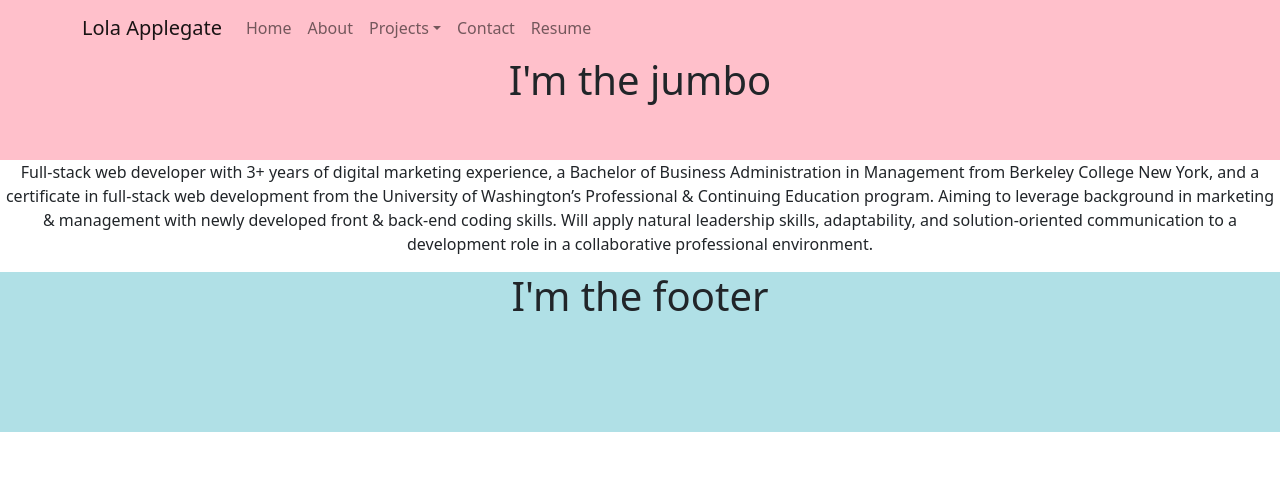
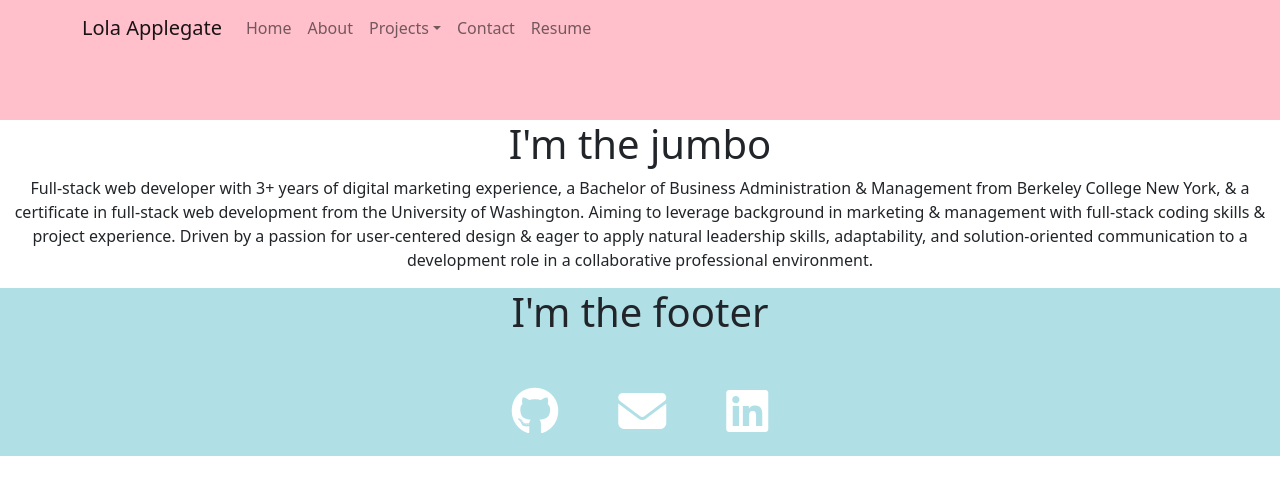
Before and after one commit to lola-violet/my-portfolio, a React (Create React App) app: page / in a window 1280 px wide. Shown: the top 494 px of the page. Built offline with nearby package versions, Linux system fonts and the light colour scheme.

Commit message:
added footer icons, switched jumbo location

```diff
--- a/public/index.html
+++ b/public/index.html
@@ -40,4 +40,5 @@
       To create a production bundle, use `npm run build` or `yarn build`.
     -->
   </body>
+  <script src="https://kit.fontawesome.com/dec0b4fe4d.js" crossorigin="anonymous"></script>
 </html>
--- a/src/components/body/pages/homePage/HomeAbout.js
+++ b/src/components/body/pages/homePage/HomeAbout.js
@@ -6,7 +6,7 @@ export default function HomeAbout() {
     return(
         <div>
             <div className="row">
-                <p>Full-stack web developer with 3+ years of digital marketing experience, a Bachelor of Business Administration in Management from Berkeley College New York, and a certificate in full-stack web development from the University of Washington’s Professional & Continuing Education program. Aiming to leverage background in marketing & management with newly developed front & back-end coding skills. Will apply natural leadership skills, adaptability, and solution-oriented communication to a development role in a collaborative professional environment. </p>
+                <p>Full-stack web developer with 3+ years of digital marketing experience, a Bachelor of Business Administration & Management from Berkeley College New York, & a certificate in full-stack web development from the University of Washington. Aiming to leverage background in marketing & management with full-stack coding skills & project experience. Driven by a passion for user-centered design & eager to apply natural leadership skills, adaptability, and solution-oriented communication to a development role in a collaborative professional environment. </p>
             </div>
         </div>
     )
--- a/src/components/footer/Footer.js
+++ b/src/components/footer/Footer.js
@@ -1,14 +1,19 @@
 import React from 'react';
-// Footer SubComponents
-import IconMenu from './iconMenu/IconMenu';
+
 // CSS
 import './footer.css';
 
 export default function Footer() {
     return(
         <div className='footerBlock'>
-            <IconMenu />
             <h1>I'm the footer</h1>
+            <div className="container">
+                <div className="custom-footer d-flex flex-wrap justify-content-center align-items-center" id="contact">
+                    <a href="https://github.com/lola-violet" target="_blank" rel="noreferrer"><i className="fa-brands fa-github fa-3x"></i></a>
+                    <a href="mailto:lolaviolet.dev@gmail.com" target="_blank" rel="noreferrer"><i className="fa-solid fa-envelope fa-3x"></i></a>
+                    <a href="https://www.linkedin.com/in/lolaapplegate/" target="_blank" rel="noreferrer"><i className="fa-brands fa-linkedin fa-3x"></i></a>
+                </div>
+            </div>
         </div>
     )
 }
--- a/src/components/footer/footer.css
+++ b/src/components/footer/footer.css
@@ -4,3 +4,12 @@
     min-height: 20vh;
     background-color: powderblue;
 }
+
+.custom-footer {
+    height: 90px;
+    margin-top: 30px;
+}
+.custom-footer i {
+    color: white;
+    margin: 10px 30px;
+}
--- a/src/components/footer/iconMenu/IconMenu.js
+++ /dev/null
@@ -1,15 +0,0 @@
-import React from 'react';
-
-// Bootstrap Components
-import Container from 'react-bootstrap/Container';
-import { FontAwesomeIcon } from '@fortawesome/react-fontawesome';
-
-
-
-export default function IconMenu() {
-    return(
-        <Container>
-            <FontAwesomeIcon icon="fa-solid fa-envelope" />
-        </Container>
-    )
-}
--- a/src/components/header/Header.js
+++ b/src/components/header/Header.js
@@ -9,7 +9,7 @@ export default function Header() {
     return(
         <div className="headerBlock">
             <Menu />
-            <Jumbo />
+            {/* <Jumbo /> */}
         </div>
     )
 }
--- a/src/components/header/header.css
+++ b/src/components/header/header.css
@@ -1,6 +1,6 @@
 .headerBlock {
     margin: 0;
     padding: 0;
-    min-height: 20vh;
+    min-height: 15vh;
     background-color: pink;
 }
--- a/src/components/mainContainer/MainContainer.js
+++ b/src/components/mainContainer/MainContainer.js
@@ -2,6 +2,7 @@ import React, { useState } from "react";
 
 // Main Container SubComponents
 import Header from '../header/Header';
+import Jumbo from "../header/jumbo/Jumbo";
 import HomePage from "../body/pages/homePage/HomePage";
 
 
@@ -20,6 +21,7 @@ export default function MainContainer() {
     return(
         <>
             <Header currentPage={currentPage} handlePageChange={handlePageChange} />
+            <Jumbo />
             <div className="bodyBlock">
                 {renderPage()}
             </div>
```
